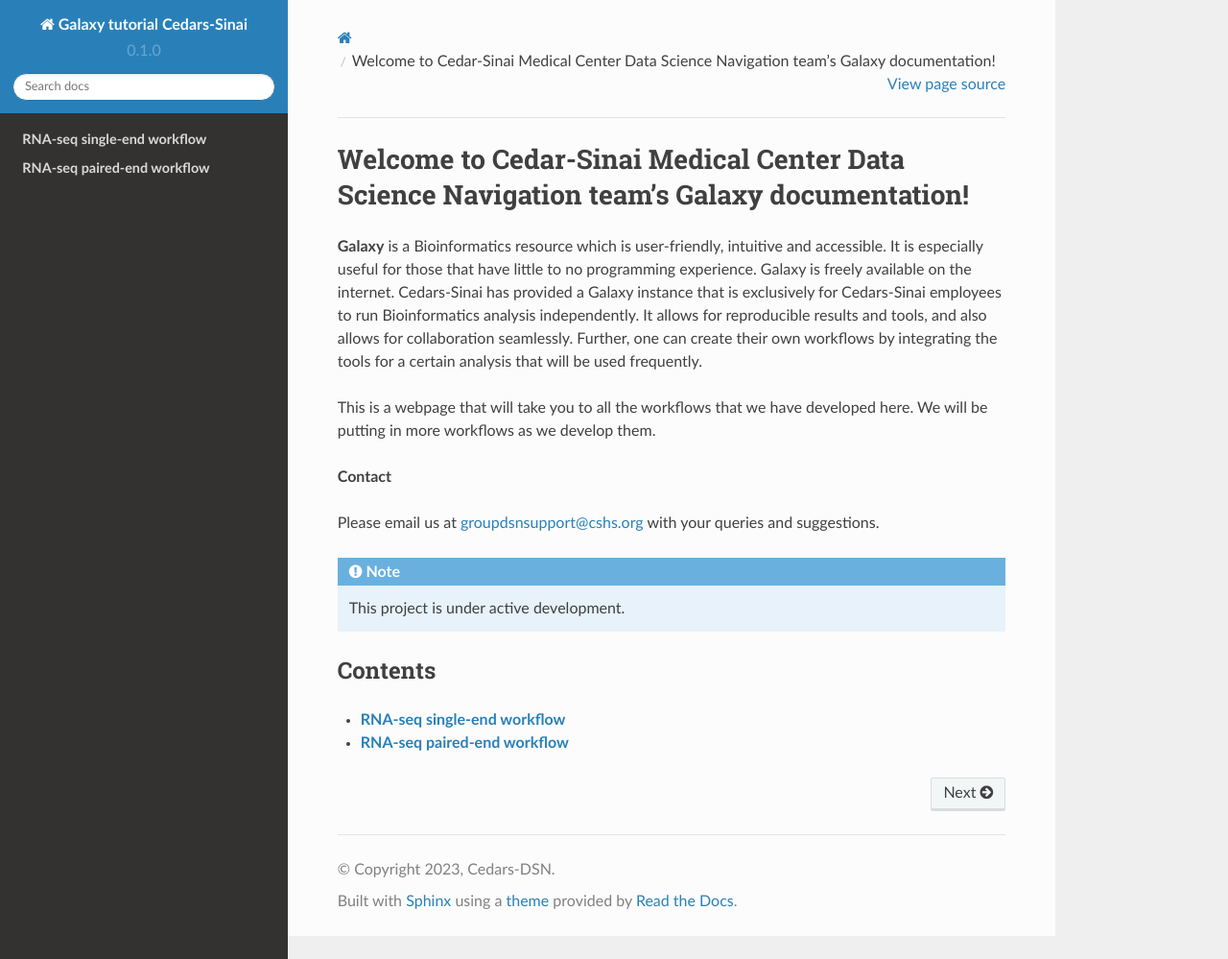
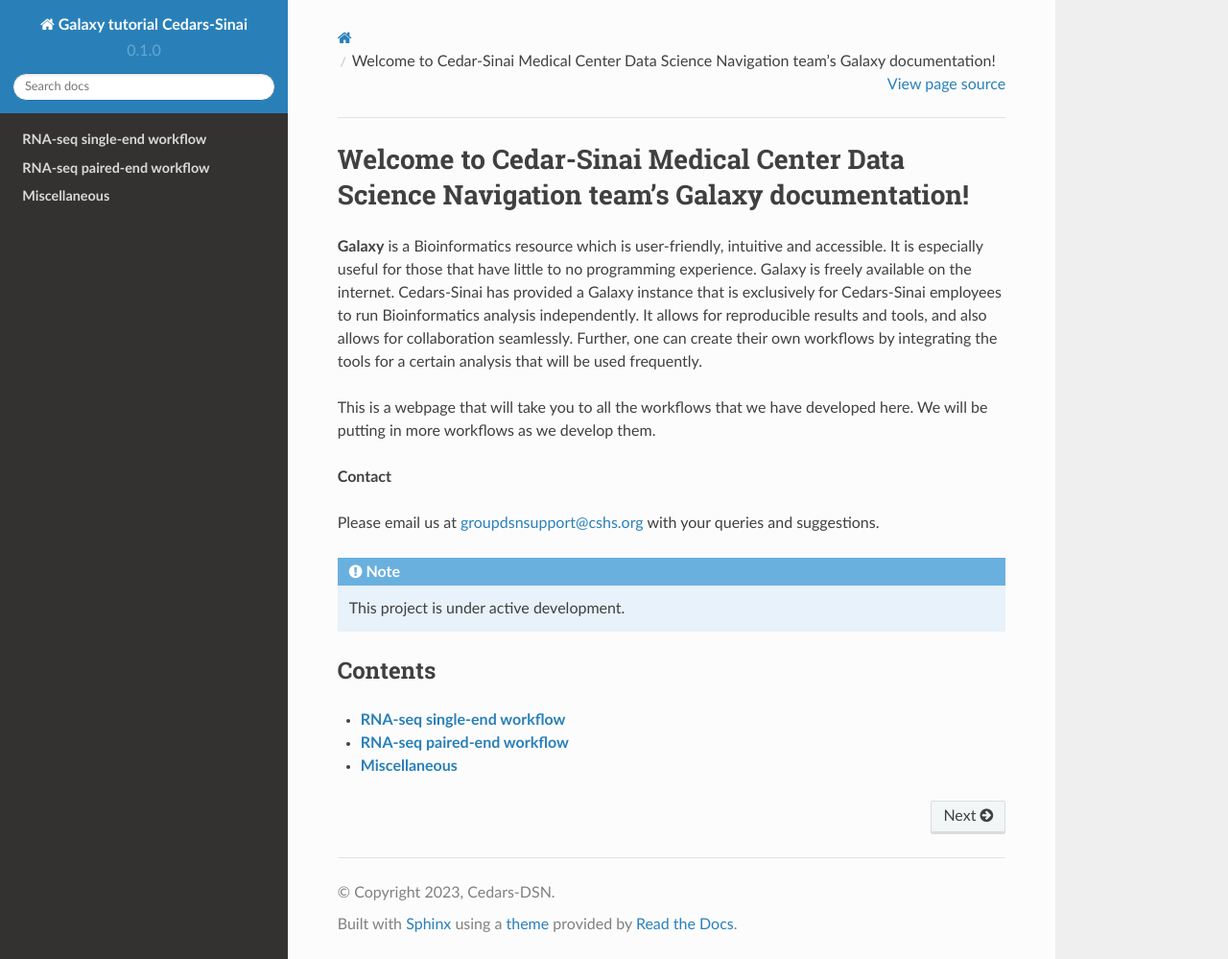
Before and after one commit to CedarsDSN/Galaxy_tutorial_landing_page, a Sphinx documentation site: the page built from docs/index.rst, in a window 1280 px wide and 999 px high. Shown: the whole window at 96% size. Built offline with Sphinx 7.4.7 and the Read the Docs theme 2.0.0, drawn with Linux system fonts in a browser that asks for light colours; pages that are not in the unit, such as notebooks, are missing from menus.

Commit message:
Update index.rst

```diff
--- a/docs/index.rst
+++ b/docs/index.rst
@@ -22,3 +22,4 @@
 
    RNA-seq single-end workflow
    RNA-seq paired-end workflow
+   Miscellaneous/index.rst
```
